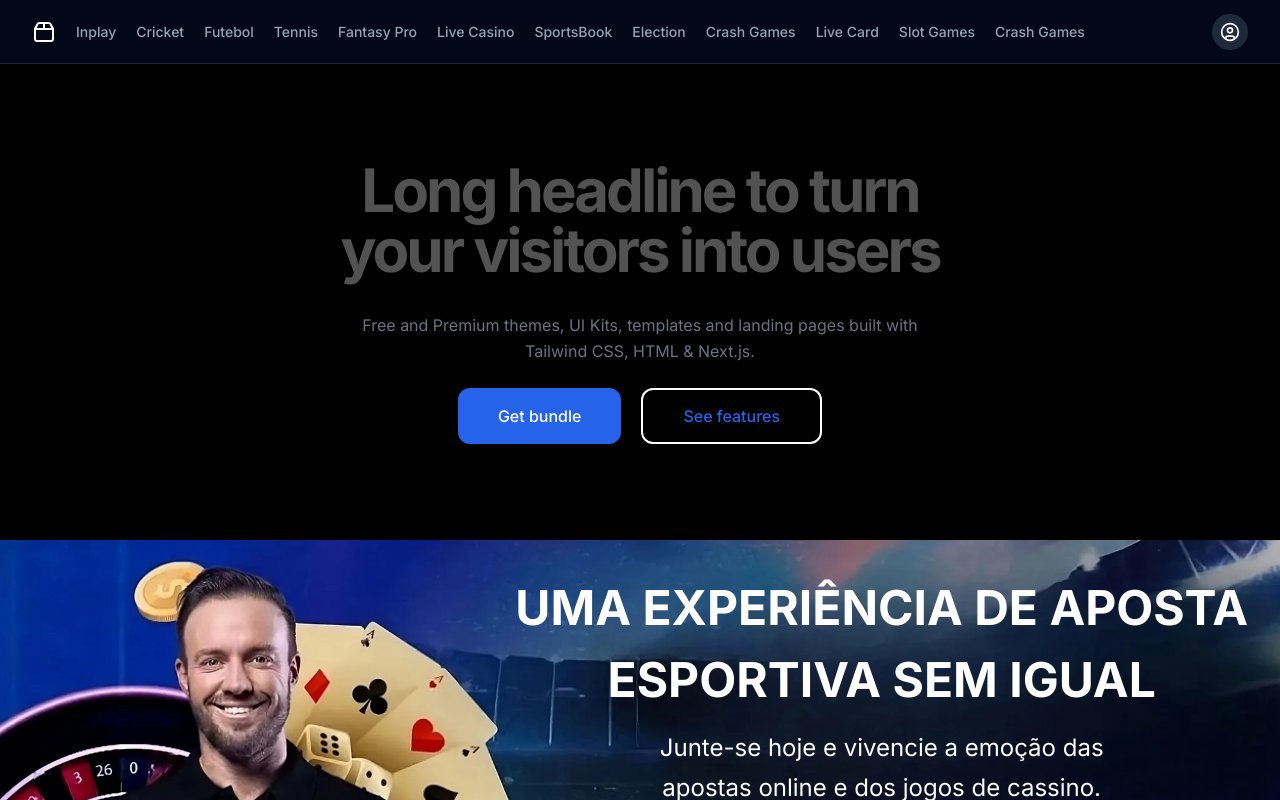
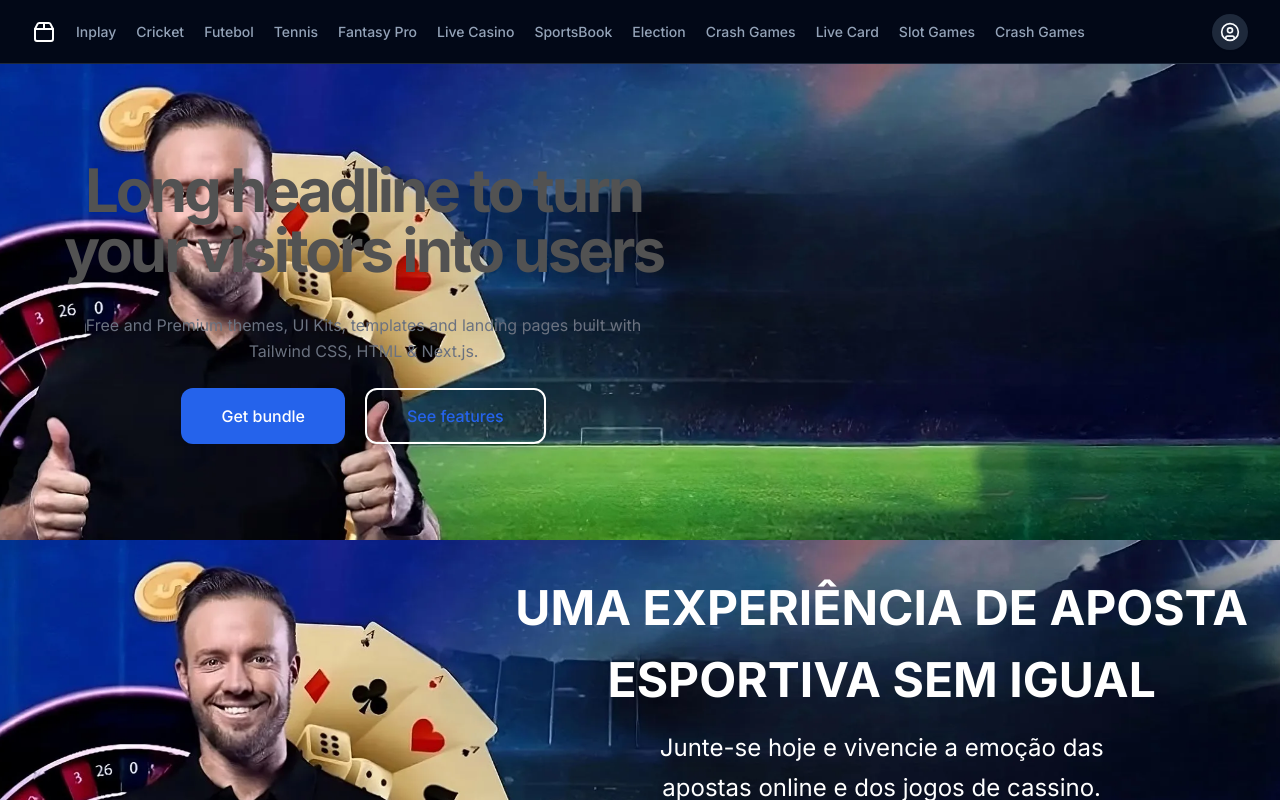
Before and after one commit to jamesmoltoseo/next-shadcn, a Next.js app: page / in a window 1280 px wide. Shown: the top 800 px of the page. Built offline with nearby package versions, Linux system fonts and the light colour scheme.

Commit message:
new banner

```diff
--- a/src/app/page.tsx
+++ b/src/app/page.tsx
@@ -163,9 +163,18 @@ export default function Home() {
         </div>
       </header>
       <section>
-        <div className="relative items-center w-full px-5 py-12 mx-auto md:px-12 lg:px-16 max-w-7xl lg:py-24">
-          <div className="flex w-full mx-auto text-left">
-            <div className="relative inline-flex items-center mx-auto align-middle">
+        <div className="relative items-center w-full px-5 py-12 mx-auto md:px-12 lg:px-16 lg:py-24">
+        <Image
+              src="/img/banners/homepage/aposta-esportiva.webp"
+              alt="Aposta Esportiva"
+              layout="fill"
+              objectFit="cover"
+              priority
+            /><div className="flex w-full mx-auto text-left">
+            <div className="relative flex items-center justify-end">
+
+
+
               <div className="text-center">
                 <h1 className="max-w-5xl text-2xl font-bold leading-none tracking-tighter text-neutral-600 md:text-5xl lg:text-6xl lg:max-w-7xl">
                   Long headline to turn <br className="hidden lg:block" /> your
```
